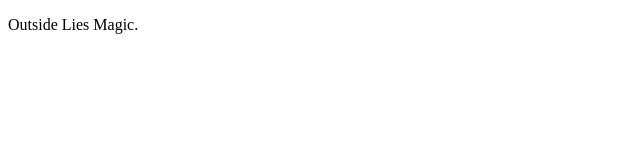
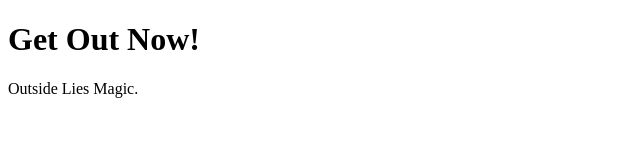
Before and after one commit to lookupdaily/website-old, a Gatsby site: page / in a window 1280 px wide. Shown: the whole page, without its empty margins (0-640 px from the left). Built offline with nearby package versions, Linux system fonts and the light colour scheme; Gatsby itself is replaced by a stand-in of ours.

Commit message:
Revert to passing build

```diff
--- a/src/components/header.tsx
+++ b/src/components/header.tsx
@@ -7,6 +7,7 @@ interface TitleProps {
 export const Header = (props: TitleProps) => {
   return (
     <div>
+      <h1>{props.text}</h1>
     </div>
   )
 }
```
